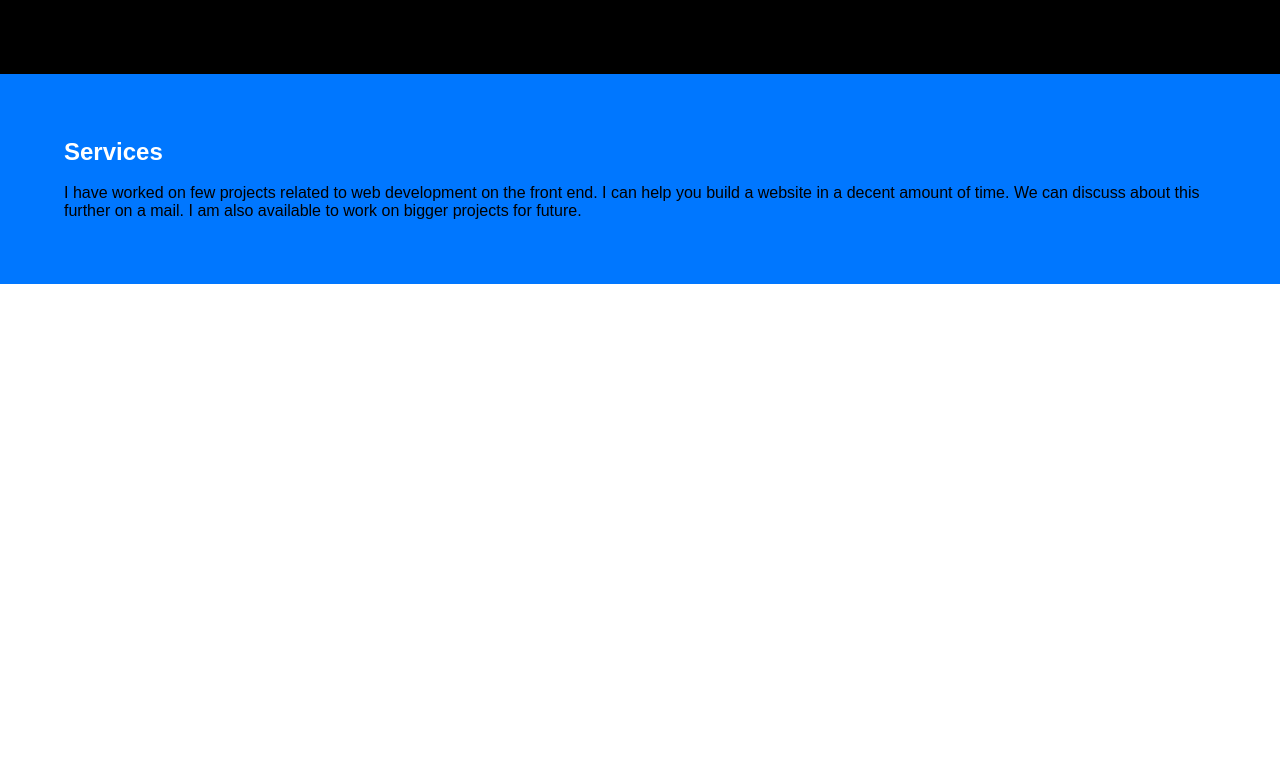
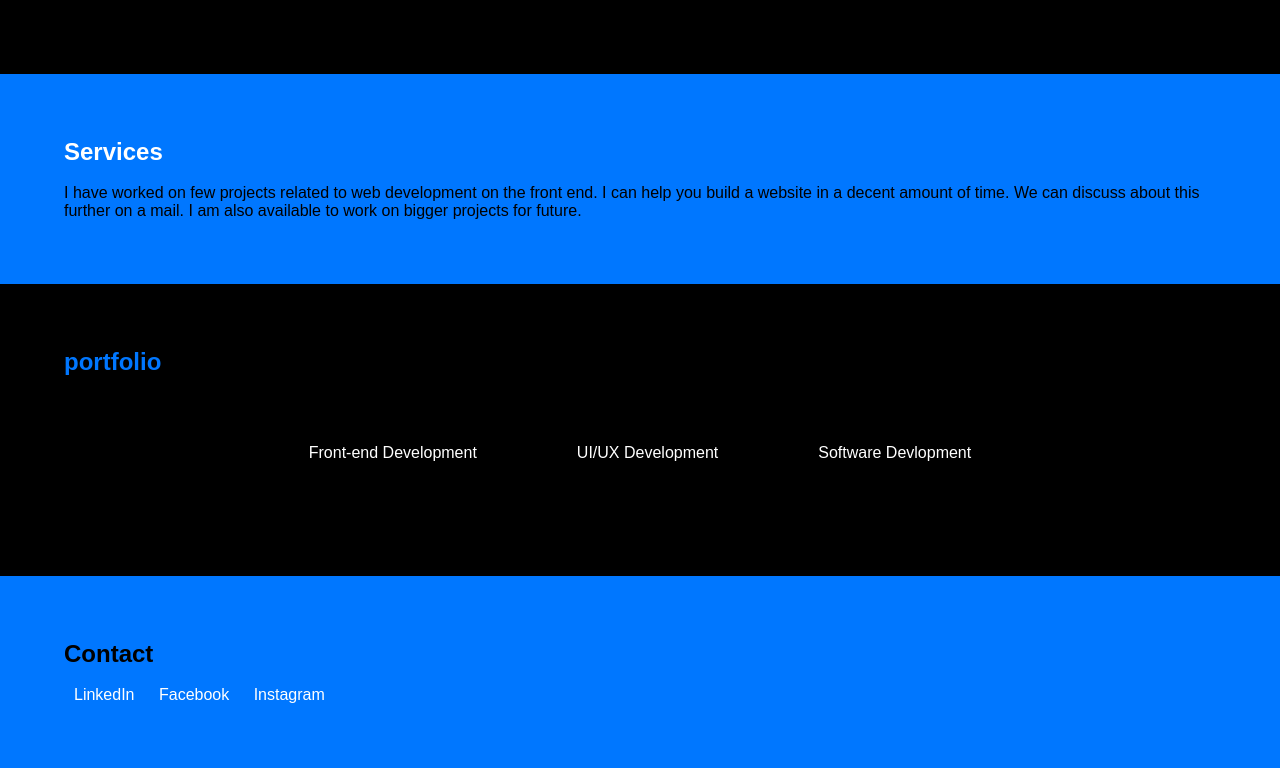
Before and after one commit to sarthakmun/portfolio, a plain HTML site: page index.html in a window 1280 px wide. Shown: the part 690-1458 px from the top of the page. Before the commit the page ends 974 px from the top, so only its background shows below. Drawn offline with Linux system fonts and the light colour scheme; a web font is replaced by a local one.

Commit message:
index.html

```diff
--- a/index.html
+++ b/index.html
@@ -44,5 +44,27 @@
             I have worked on few projects related to web development on the front end. I can help you build a website in a decent amount of time. We can discuss about this further on a mail. I am also available to work on bigger projects for future.
         </span>
     </section>
+    <section class="portfolio">
+        <h1>
+            portfolio
+        </h1>
+        <br>
+        <span>
+            <ul>
+                <li>Front-end Development</li>
+                <li>UI/UX Development</li>
+                <li>Software Devlopment</li>
+            </ul>
+        </span>
+    </section>
+    <section class="contact">
+        <h1>Contact</h1>
+        <br>
+        <span>
+            <a href="https://www.linkedin.com/">LinkedIn</a>
+            <a href="https://www.facebook.com/">Facebook</a>
+            <a href="https://www.instagram.com/">Instagram</a>
+        </span>
+    </section>
 </body>
 </html>
```
